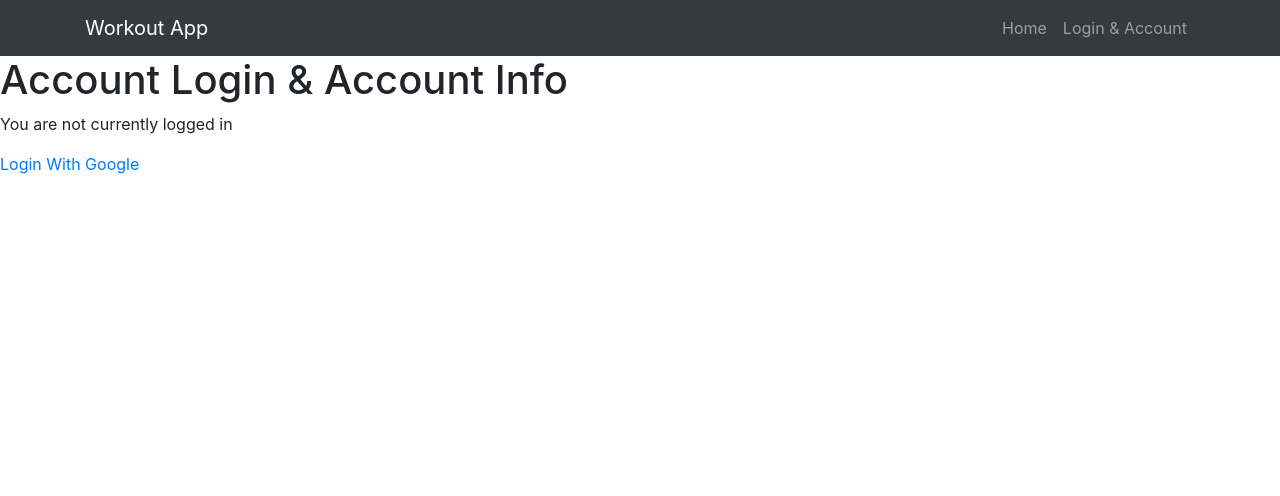
After one commit to calrh007/project-a-07-personal-copy, a Django app: page /login/ in a window 1280 px wide. The commit adds this page. Shown: the top 496 px of the page. Run offline with Django 3.2, Linux system fonts and the light colour scheme; some libraries are stand-ins or nearby versions.

Commit message:
google login working locally

```diff
--- /dev/null
+++ b/notes.txt
@@ -0,0 +1,5 @@
+Possible google scopes to add for health tracking
+    https://www.googleapis.com/auth/fitness.activity.read
+    https://www.googleapis.com/auth/fitness.body.read
+    https://www.googleapis.com/auth/fitness.heart_rate.read
+    https://www.googleapis.com/auth/fitness.sleep.read
--- a/projecta07/urls.py
+++ b/projecta07/urls.py
@@ -16,7 +16,14 @@ Including another URLconf
 from django.contrib import admin
 from django.urls import include, path
 
+from django.views.generic import TemplateView
+from django.contrib.auth.views import LogoutView
+
 urlpatterns = [
     path('', include('workout_app.urls')),
     path('admin/', admin.site.urls),
+
+    path('accounts/', include('allauth.urls')),
+    path('login/', TemplateView.as_view(template_name="workout_app/login.html")),
+    path('logout/', LogoutView.as_view()),
 ]
--- a/workout_app/templates/workout_app/base.html
+++ b/workout_app/templates/workout_app/base.html
@@ -24,7 +24,7 @@
 
     <nav class="navbar navbar-expand-lg navbar-dark bg-dark static-top">
         <div class="container">
-          <a class="navbar-brand" href="#">Workout App</a>
+          <a class="navbar-brand" href="/">Workout App</a>
           <button class="navbar-toggler" type="button" data-toggle="collapse" data-target="#navbarResponsive" aria-controls="navbarResponsive" aria-expanded="false" aria-label="Toggle navigation">
             <span class="navbar-toggler-icon"></span>
           </button>
@@ -32,6 +32,9 @@
             <ul class="navbar-nav ml-auto">
               <li class="nav-item">
                 <a class="nav-link" href="/">Home</a>
+              </li>
+              <li class="nav-item">
+                <a class="nav-link" href="/login">Login & Account</a>
               </li>
             </ul>
           </div>
--- /dev/null
+++ b/workout_app/templates/workout_app/login.html
@@ -0,0 +1,19 @@
+{% extends "workout_app/base.html" %}
+
+{% block content %}
+
+    {% load socialaccount %}
+    <html>
+        <body>
+            <h1>Account Login & Account Info</h1>
+            {% if user.is_authenticated %}
+            <p>You are logged in as {{ user.username }} with email {{ user.email }}</p>
+            <a href="/logout">Logout</a>
+            {% else %}
+            <p>You are not currently logged in</p>
+            <a href="{% provider_login_url 'google' %}">Login With Google</a>
+            {% endif %}
+        </body>
+    </html>
+
+{% endblock %}
```
Also changed, not shown: projecta07/settings.py (+30 -0 lines).
